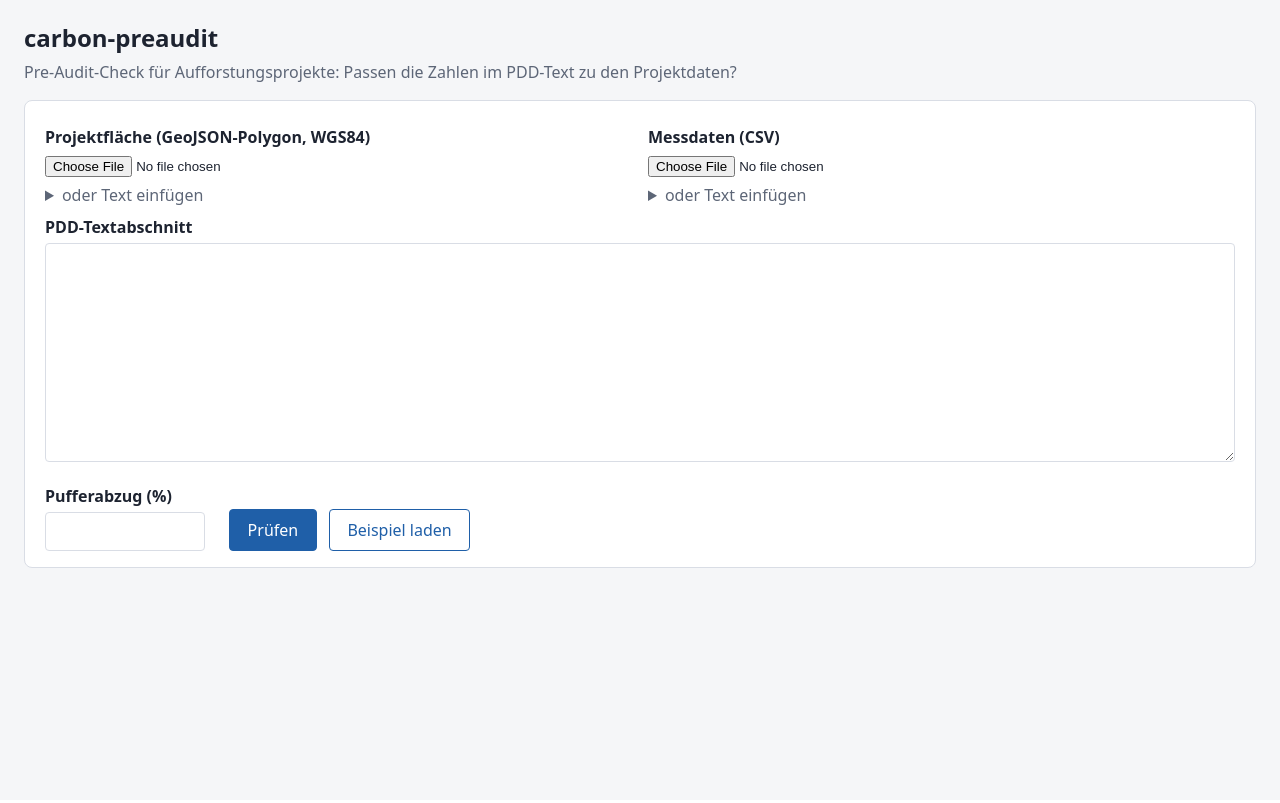
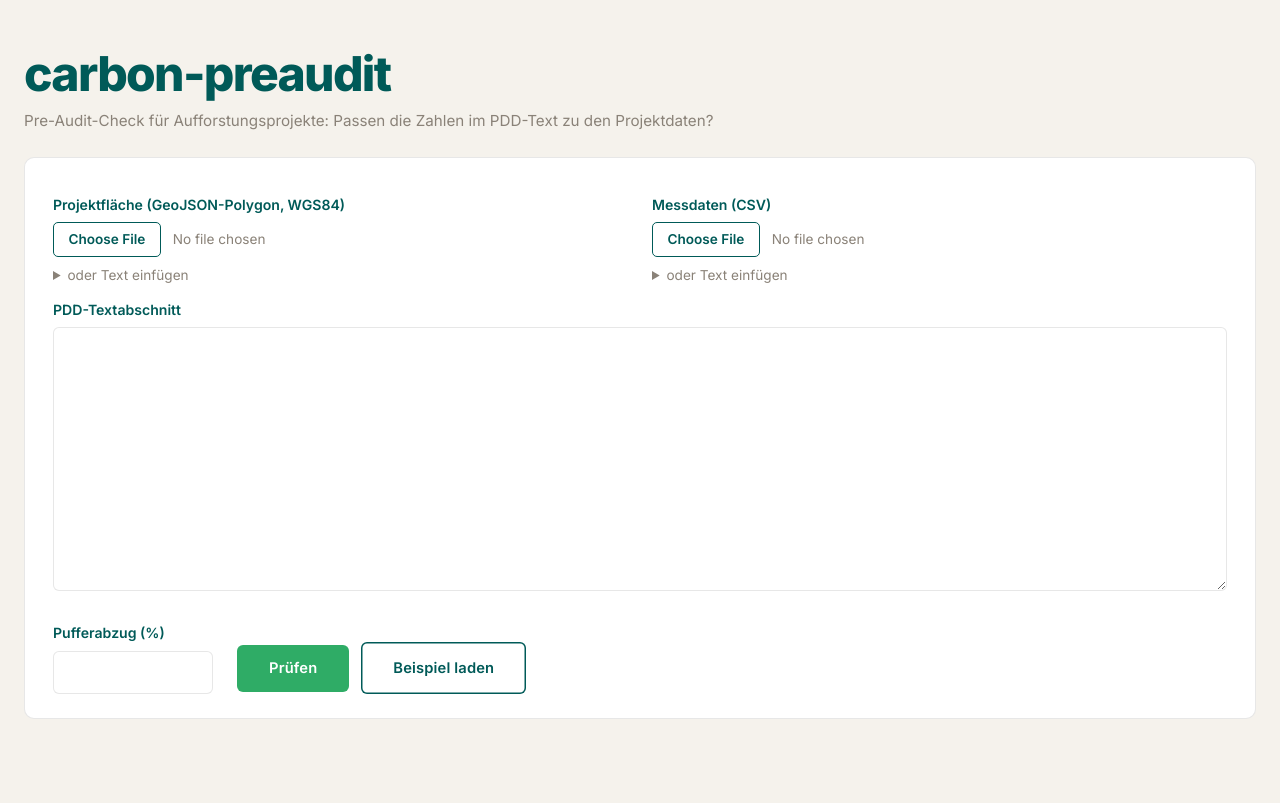
Before and after one commit to kafe1012/carbon_preaudit, a FastAPI app: page / in a window 1280 px wide. Before the commit the page ends 568 px from the top, so only its background shows below. Run offline with FastAPI, Linux system fonts and the light colour scheme.

Commit message:
feat: restyle web ui with warm palette and inter typeface (#15)
## Plan-Schritt

Kein Plan-Schritt: Überarbeitung der Optik der bestehenden
Weboberfläche, keine neue Logik.

## Review

Kein Review nötig: nur CSS, ein Font-Link im Template und die
Polygonfarbe in `app.js`. Im Browser mit `FakeExtractor` geprüft
(kritischer Befund und Hinweis).

## Inhalt

- Palette: Pergament-Hintergrund, Petrol für Überschriften und
Kennzahlen, Moosgrün für Primär-Buttons und Kartentitel
- Schrift: Inter (Titel extrabold, enge Laufweite), DM Mono für Hash und
Daten-Textfelder, per Google Fonts
- Buttons: Primär gefüllt mit 6px Radius, Sekundär und Datei-Auswahl
umrandet
- Karte: Polygon in Petrol/Moosgrün statt Leaflet-Blau
- Schweregrad-Farben bleiben klar unterscheidbar, nur an die Palette
angepasst

## Definition of Done

- [x] ruff, pyright, pytest grün (261 Tests)
- [x] keine Firmen- oder Personennamen
- [x] PR-Titel ist eine Conventional-Commit-Nachricht
- [x] Freigabe des Menschen vor dem Merge

🤖 Generated with [Claude Code](https://claude.com/claude-code)

Co-authored-by: Claude Opus 5.5 <noreply@anthropic.com>

```diff
--- a/src/carbon_preaudit/web/static/app.js
+++ b/src/carbon_preaudit/web/static/app.js
@@ -13,7 +13,9 @@
       maxZoom: 19,
       attribution: '&copy; <a href="https://www.openstreetmap.org/copyright">OpenStreetMap</a> contributors',
     }).addTo(map);
-    var layer = L.geoJSON(JSON.parse(data.textContent)).addTo(map);
+    var layer = L.geoJSON(JSON.parse(data.textContent), {
+      style: { color: "#005a58", weight: 2, fillColor: "#2fac66", fillOpacity: 0.25 },
+    }).addTo(map);
     map.fitBounds(layer.getBounds());
   }
 
--- a/src/carbon_preaudit/web/static/style.css
+++ b/src/carbon_preaudit/web/static/style.css
@@ -1,17 +1,32 @@
 :root {
-  --bg: #f5f6f8;
-  --card: #fff;
-  --text: #1d2330;
-  --muted: #5d6677;
-  --border: #d9dde5;
-  --critical: #c62828;
-  --critical-bg: #fde4e4;
-  --major: #b45f06;
-  --major-bg: #ffe9cc;
-  --info: #1f5fa8;
-  --info-bg: #dcebfa;
-  --ok: #2e7d32;
-  --ok-bg: #dff3e0;
+  /* Palette */
+  --parchment: #f5f2ec;
+  --cream: #e8e4dc;
+  --forest: #005a58;
+  --moss: #2fac66;
+  --white: #fff;
+  --text: #1a1916;
+  --muted: #8a8278;
+  --border: rgba(26, 25, 22, 0.1);
+
+  --bg: var(--parchment);
+  --card: var(--white);
+
+  /* Severities */
+  --critical: #b3261e;
+  --critical-bg: #f9e1de;
+  --major: #b86e00;
+  --major-bg: #fbecd2;
+  --info: #6b6459;
+  --info-bg: #ebe6dc;
+  --ok: #1f8a4f;
+  --ok-bg: #dcf1e3;
+
+  --font-sans: "Inter", -apple-system, BlinkMacSystemFont, "Segoe UI", sans-serif;
+  --font-mono: "DM Mono", ui-monospace, Menlo, Consolas, monospace;
+  --radius-sm: 5px;
+  --radius-md: 6px;
+  --radius-lg: 10px;
 }
 
 * { box-sizing: border-box; }
@@ -20,105 +35,182 @@ body {
   margin: 0;
   background: var(--bg);
   color: var(--text);
-  font-family: system-ui, -apple-system, "Segoe UI", Roboto, sans-serif;
-  line-height: 1.5;
+  font-family: var(--font-sans);
+  font-size: 0.95rem;
+  line-height: 1.6;
+  -webkit-font-smoothing: antialiased;
 }
 
-.page-header { padding: 1.25rem 1.5rem 0; max-width: 1280px; margin: 0 auto; }
-.page-header h1 { margin: 0; font-size: 1.5rem; }
-.page-header p { margin: 0.25rem 0 0; color: var(--muted); }
+.page-header { padding: 3rem 1.5rem 1.5rem; max-width: 1280px; margin: 0 auto; }
+.page-header h1 {
+  margin: 0;
+  color: var(--forest);
+  font-size: clamp(2rem, 4.5vw, 3rem);
+  font-weight: 800;
+  letter-spacing: -0.035em;
+  line-height: 1.1;
+}
+.page-header p { margin: 0.5rem 0 0; color: var(--muted); font-size: 0.95rem; }
 
-main { max-width: 1280px; margin: 0 auto; padding: 1rem 1.5rem 3rem; }
+main { max-width: 1280px; margin: 0 auto; padding: 0 1.5rem 4rem; }
 
 .card {
   background: var(--card);
   border: 1px solid var(--border);
-  border-radius: 8px;
-  padding: 1rem 1.25rem;
-  margin-bottom: 1rem;
+  border-radius: var(--radius-lg);
+  padding: 1.5rem 1.75rem;
+  margin-bottom: 1.25rem;
 }
-.card h2 { margin: 0 0 0.75rem; font-size: 1.1rem; }
+.card h2 {
+  margin: 0 0 1rem;
+  color: var(--moss);
+  font-size: 1.1rem;
+  font-weight: 700;
+  letter-spacing: 0.1em;
+}
 
-label { display: block; font-weight: 600; margin: 0.5rem 0 0.25rem; }
+label {
+  display: block;
+  color: var(--forest);
+  font-weight: 600;
+  font-size: 0.88rem;
+  margin: 0.75rem 0 0.35rem;
+}
 textarea, input[type="number"] {
   width: 100%;
   font: inherit;
-  padding: 0.4rem 0.5rem;
+  color: var(--text);
+  background: var(--white);
+  padding: 0.55rem 0.7rem;
   border: 1px solid var(--border);
-  border-radius: 4px;
+  border-radius: var(--radius-md);
+  transition: border-color 0.15s, box-shadow 0.15s;
 }
-textarea { font-family: ui-monospace, Menlo, Consolas, monospace; font-size: 0.85rem; }
+textarea:focus, input[type="number"]:focus {
+  outline: none;
+  border-color: var(--moss);
+  box-shadow: 0 0 0 3px rgba(47, 172, 102, 0.18);
+}
+textarea { font-family: var(--font-mono); font-size: 0.82rem; line-height: 1.55; }
+#pdd_text { font-family: var(--font-sans); font-size: 0.9rem; line-height: 1.7; }
 input[type="number"] { max-width: 10rem; }
-details { margin-top: 0.4rem; }
-summary { cursor: pointer; color: var(--muted); }
+input[type="file"] { font: inherit; font-size: 0.85rem; color: var(--muted); }
+input[type="file"]::file-selector-button {
+  font: inherit;
+  font-weight: 600;
+  color: var(--forest);
+  background: transparent;
+  border: 1.5px solid var(--forest);
+  border-radius: var(--radius-sm);
+  padding: 0.35rem 0.9rem;
+  margin-right: 0.75rem;
+  cursor: pointer;
+}
+details { margin-top: 0.5rem; }
+summary { cursor: pointer; color: var(--muted); font-size: 0.85rem; }
 
-.form-grid { display: grid; grid-template-columns: 1fr 1fr; gap: 1rem; }
-.form-row { display: flex; flex-wrap: wrap; gap: 1.5rem; align-items: flex-end; margin-top: 0.5rem; }
+.form-grid { display: grid; grid-template-columns: 1fr 1fr; gap: 1.5rem; }
+.form-row { display: flex; flex-wrap: wrap; gap: 1.5rem; align-items: flex-end; margin-top: 0.75rem; }
 .actions { display: flex; gap: 0.75rem; align-items: center; }
 
 button, .button {
-  font: inherit;
-  padding: 0.5rem 1.1rem;
-  border-radius: 4px;
-  border: 1px solid var(--info);
-  background: var(--info);
-  color: #fff;
+  display: inline-flex;
+  align-items: center;
+  font-family: inherit;
+  font-size: 0.92rem;
+  font-weight: 600;
+  letter-spacing: 0.01em;
+  padding: 0.9rem 2rem;
+  border-radius: var(--radius-md);
+  border: none;
+  background: var(--moss);
+  color: var(--white);
   cursor: pointer;
   text-decoration: none;
+  white-space: nowrap;
+  transition: background 0.15s, color 0.15s;
 }
-.button.secondary { background: #fff; color: var(--info); }
+button:hover, .button:hover { background: var(--forest); }
+.button.secondary {
+  background: transparent;
+  color: var(--forest);
+  box-shadow: inset 0 0 0 1.5px var(--forest);
+}
+.button.secondary:hover { background: var(--forest); color: var(--white); }
 .htmx-indicator { display: none; color: var(--muted); }
 .htmx-request .htmx-indicator, .htmx-request.htmx-indicator { display: inline; }
 
-.result-grid { display: grid; grid-template-columns: 1fr 1fr; gap: 1rem; align-items: start; }
+.result-grid { display: grid; grid-template-columns: 1fr 1fr; gap: 1.25rem; align-items: start; }
 
-.map { height: 320px; border-radius: 4px; }
+.map { height: 340px; border-radius: var(--radius-md); }
 
-.tiles { display: grid; grid-template-columns: repeat(auto-fill, minmax(8.5rem, 1fr)); gap: 0.6rem; }
+.tiles { display: grid; grid-template-columns: repeat(auto-fill, minmax(9rem, 1fr)); gap: 0.75rem; }
 .tile {
   display: flex;
   flex-direction: column;
-  padding: 0.6rem 0.75rem;
+  padding: 0.85rem 1rem;
   background: var(--bg);
-  border-radius: 6px;
+  border-radius: var(--radius-md);
 }
-.tile-value { font-size: 1.2rem; font-weight: 700; }
-.tile-label { font-size: 0.8rem; color: var(--muted); }
-.mono { font-family: ui-monospace, Menlo, Consolas, monospace; font-size: 1rem; }
+.tile-value {
+  color: var(--forest);
+  font-size: 1.35rem;
+  font-weight: 800;
+  letter-spacing: -0.03em;
+}
+.tile-label { font-size: 0.78rem; color: var(--muted); }
+.mono { font-family: var(--font-mono); font-size: 1rem; font-weight: 500; letter-spacing: 0; }
 
-.pdd-text { white-space: pre-wrap; overflow-wrap: anywhere; }
-.legend { margin: 0 0 0.5rem; font-size: 0.85rem; }
-.hl { padding: 0.05rem 0.25rem; border-radius: 3px; }
+.pdd-text { white-space: pre-wrap; overflow-wrap: anywhere; line-height: 1.75; }
+.legend { margin: 0 0 0.75rem; font-size: 0.8rem; }
+.hl { padding: 0.05rem 0.25rem; border-radius: 3px; color: inherit; }
 .hl-critical { background: var(--critical-bg); box-shadow: inset 0 -2px var(--critical); }
 .hl-major { background: var(--major-bg); box-shadow: inset 0 -2px var(--major); }
 .hl-info { background: var(--info-bg); box-shadow: inset 0 -2px var(--info); }
 .hl-ok { background: var(--ok-bg); box-shadow: inset 0 -2px var(--ok); }
 
-.notice { padding: 0.6rem 0.8rem; border-radius: 6px; }
+.notice { padding: 0.75rem 1rem; border-radius: var(--radius-md); }
 .notice-error { background: var(--critical-bg); color: var(--critical); }
-.notice-ok { background: var(--ok-bg); color: var(--ok); }
+.notice-ok { background: var(--ok-bg); color: var(--ok); font-weight: 500; }
 
 .findings { list-style: none; margin: 0; padding: 0; }
-.finding { border-left: 4px solid var(--border); padding: 0.4rem 0 0.4rem 0.8rem; margin-bottom: 0.9rem; }
+.finding { border-left: 3px solid var(--border); padding: 0.5rem 0 0.5rem 1rem; margin-bottom: 1.1rem; }
 .finding-critical { border-color: var(--critical); }
 .finding-major { border-color: var(--major); }
 .finding-info { border-color: var(--info); }
 .finding-head { display: flex; gap: 0.6rem; align-items: center; }
-.finding-field { font-family: ui-monospace, Menlo, Consolas, monospace; font-size: 0.85rem; color: var(--muted); }
-.finding p { margin: 0.3rem 0; }
-.finding dl { display: grid; grid-template-columns: max-content 1fr; gap: 0.1rem 0.8rem; margin: 0.3rem 0; font-size: 0.9rem; }
+.finding-field { color: var(--forest); font-weight: 600; font-size: 0.9rem; }
+.finding p { margin: 0.35rem 0; }
+.finding dl { display: grid; grid-template-columns: max-content 1fr; gap: 0.15rem 1rem; margin: 0.35rem 0; font-size: 0.88rem; }
 .finding dt { color: var(--muted); }
 .finding dd { margin: 0; }
-.finding blockquote { margin: 0.3rem 0 0; padding-left: 0.6rem; border-left: 2px solid var(--border); color: var(--muted); font-size: 0.85rem; }
+.finding blockquote {
+  margin: 0.4rem 0 0;
+  padding-left: 0.75rem;
+  border-left: 2px solid var(--cream);
+  color: var(--muted);
+  font-size: 0.85rem;
+  font-style: italic;
+}
 
-.badge { padding: 0.1rem 0.55rem; border-radius: 999px; font-size: 0.8rem; font-weight: 700; color: #fff; }
+.badge {
+  padding: 0.15rem 0.6rem;
+  border-radius: var(--radius-sm);
+  font-size: 0.72rem;
+  font-weight: 700;
+  letter-spacing: 0.08em;
+  text-transform: uppercase;
+  color: var(--white);
+}
 .badge-critical { background: var(--critical); }
 .badge-major { background: var(--major); }
 .badge-info { background: var(--info); }
 
-.meta { color: var(--muted); font-size: 0.85rem; margin: 0.5rem 0 0; }
+.meta { color: var(--muted); font-size: 0.8rem; margin: 0.75rem 0 0; }
 
 @media (max-width: 800px) {
   .form-grid, .result-grid { grid-template-columns: 1fr; }
-  main { padding: 0.75rem; }
+  .page-header { padding: 2rem 1rem 1rem; }
+  main { padding: 0 1rem 3rem; }
+  .card { padding: 1.25rem; }
 }
--- a/src/carbon_preaudit/web/templates/index.html
+++ b/src/carbon_preaudit/web/templates/index.html
@@ -4,6 +4,9 @@
   <meta charset="utf-8">
   <meta name="viewport" content="width=device-width, initial-scale=1">
   <title>carbon-preaudit</title>
+  <link rel="preconnect" href="https://fonts.googleapis.com">
+  <link rel="preconnect" href="https://fonts.gstatic.com" crossorigin>
+  <link rel="stylesheet" href="https://fonts.googleapis.com/css2?family=Inter:opsz,wght@14..32,400..800&family=DM+Mono:wght@400;500&display=swap">
   <link rel="stylesheet" href="https://unpkg.com/leaflet@1.9.4/dist/leaflet.css"
     integrity="sha384-sHL9NAb7lN7rfvG5lfHpm643Xkcjzp4jFvuavGOndn6pjVqS6ny56CAt3nsEVT4H" crossorigin="anonymous">
   <link rel="stylesheet" href="/static/style.css">
```
